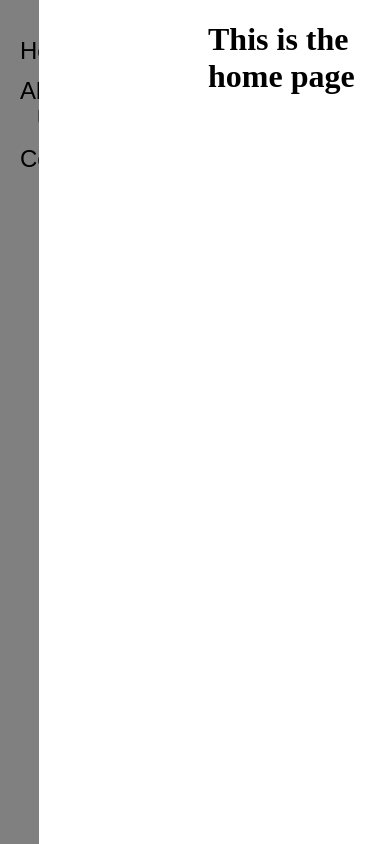
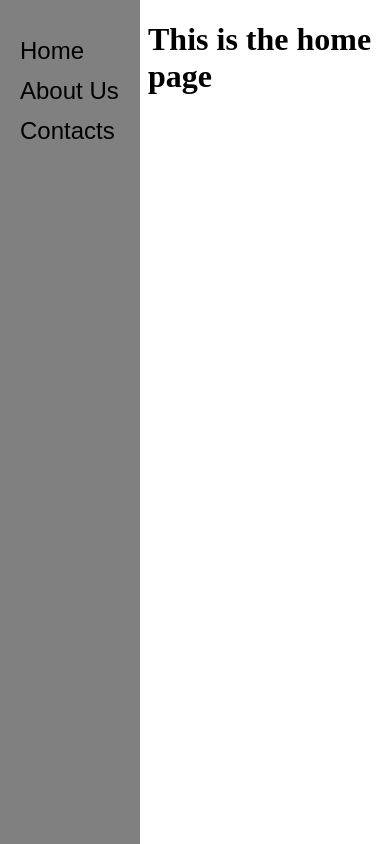
Before and after one commit to Zsklar/CompanySite, a React app: page / in a window 390 px wide. Built offline with nearby package versions, Linux system fonts and the light colour scheme.

Commit message:
css testing mobile

```diff
--- a/src/style.module.css
+++ b/src/style.module.css
@@ -1,6 +1,6 @@
 .navbar {
     height: 100%;
-    width: 10%;
+    width: 140px;
     position: fixed;
     background-color: gray;
     z-index: 1; /* Stay on top */
@@ -15,7 +15,7 @@
 }
 
 .content {
-    padding-left: 200px;
+    padding-left: 140px;
 }
 
 .button {
```
